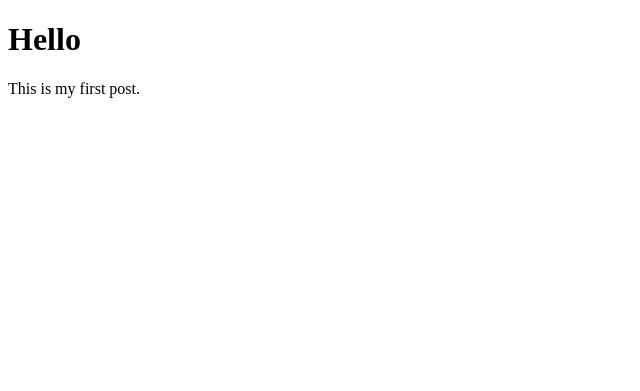
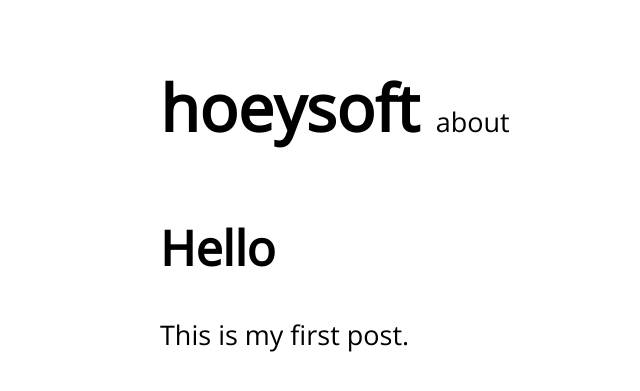
Before and after one commit to hoeysoft/hoeysoft.github.io, a Jekyll site: the page built from _posts/2015-04-20-first.md, in a window 1280 px wide. Shown: the top 391 px of the page, without its empty margins (0-640 px from the left). Built offline with Jekyll 4.4.1, drawn with Linux system fonts in a browser that asks for light colours.

Commit message:
Base contructed

```diff
--- a/_layouts/default.html
+++ b/_layouts/default.html
@@ -3,13 +3,24 @@
 <!--------------------------------------------------------------------!>
 <head>
     <title>{{ page.title }}</title>
-
-    <!-- syntax highlighting CSS -->
-    <link rel="stylesheet" href="/css/syntax.css" type="text/css" />
+    <link href='http://fonts.googleapis.com/css?family=Open+Sans' rel='stylesheet' type='text/css'>
+    <link href="/css/syntax.css" rel="stylesheet" type="text/css" />
+    <link href="/css/default.css"rel="stylesheet" type="text/css" />
 </head>
 <!--------------------------------------------------------------------!>
 <body>
-    {{ content }}
+    <div id="menu">
+        <span id="site-id">
+            <a href="/">hoeysoft</a>
+        </span>
+        <span id="about">
+            <a href="/about.html">about</a>
+        </span>
+    </div>
+
+    <div id="content">
+        {{ content }}
+    </div>
 </body>
 <!--------------------------------------------------------------------!>
 </html>
--- /dev/null
+++ b/css/default.css
@@ -0,0 +1,84 @@
+/*
+ * Styles for 'default' layout
+ */
+
+/*---------------------------------------------------*/
+
+* {
+    margin: 0;
+    padding: 0;
+}
+
+body {
+    width : 960px;
+    margin: 0 auto;
+
+    /* http://google.com/fonts: Open Sans */
+    font-family: 'Open Sans', sans-serif;
+
+    /* This is Site-ID size.("hoeysoft")
+     * Other elements are relative to this size.
+     * Sizes are getting smaller with 75% by importance.
+     */
+    font-size: 64px;
+}
+
+h1 {
+    font-size: 0.75em;
+    margin: 36px auto;
+}
+
+p {
+    font-size: 0.421875em; /* (0.75)^3 */
+}
+
+a {
+    color: gray;
+    text-decoration: none;
+}
+
+/*---------------------------------------------------*/
+
+#menu {
+    margin: 64px auto;
+}
+
+#menu a {
+    color: black;
+}
+
+#menu a:hover {
+    color: gray;
+}
+
+#site-id {
+    font-weight: bold;
+}
+
+#about *{
+    font-size: 0.421875em; /* (0.75)^3 */
+}
+
+/*---------------------------------------------------*/
+
+#posts {
+    font-size: 0.75em;
+}
+
+#posts ul
+{
+    list-style-type: none;
+}
+
+.post-title {
+    width: 480px;
+    display: inline-block;
+}
+
+#posts .date-indicator {
+    width: 270px;
+    display: inline-block;
+
+    text-align: right;
+    font-size: 0.75em;
+}
```
Also changed, not shown: about.md (added, +4 -0 lines), index.html (+5 -5 lines).
